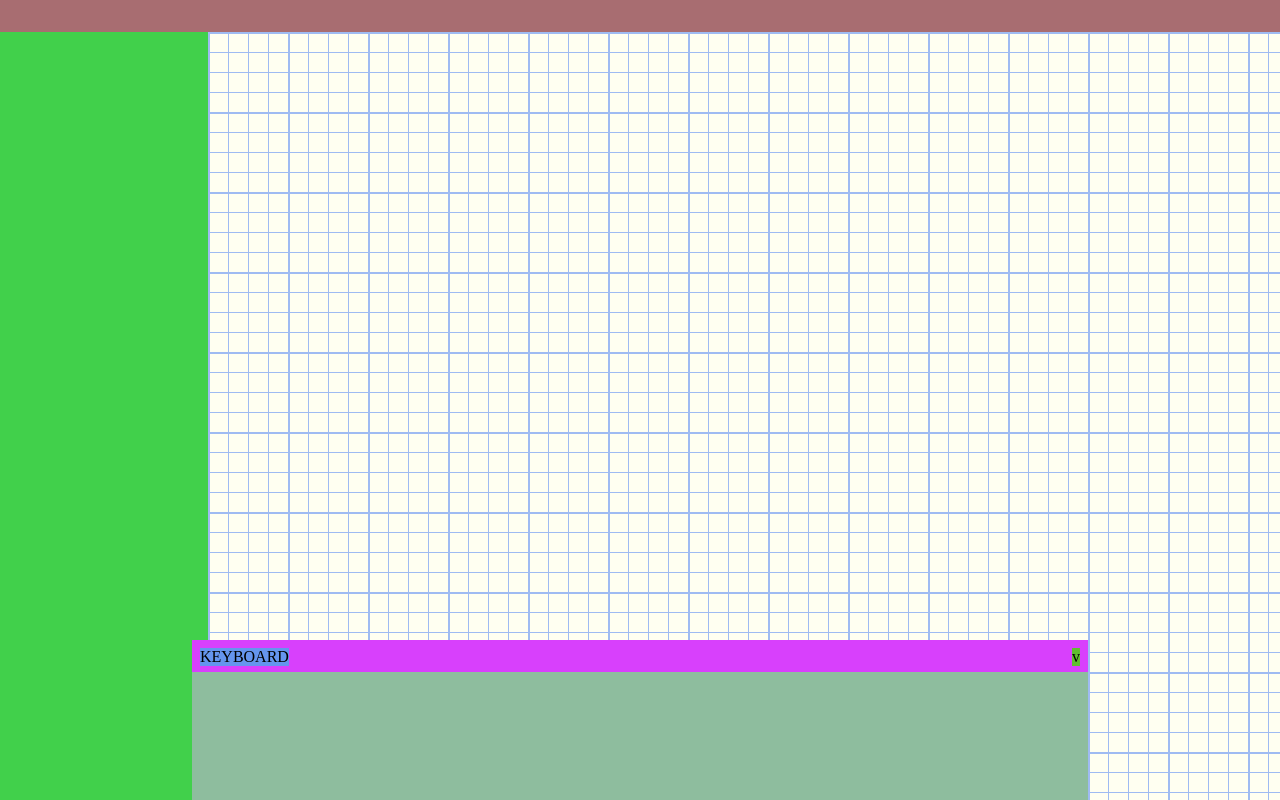
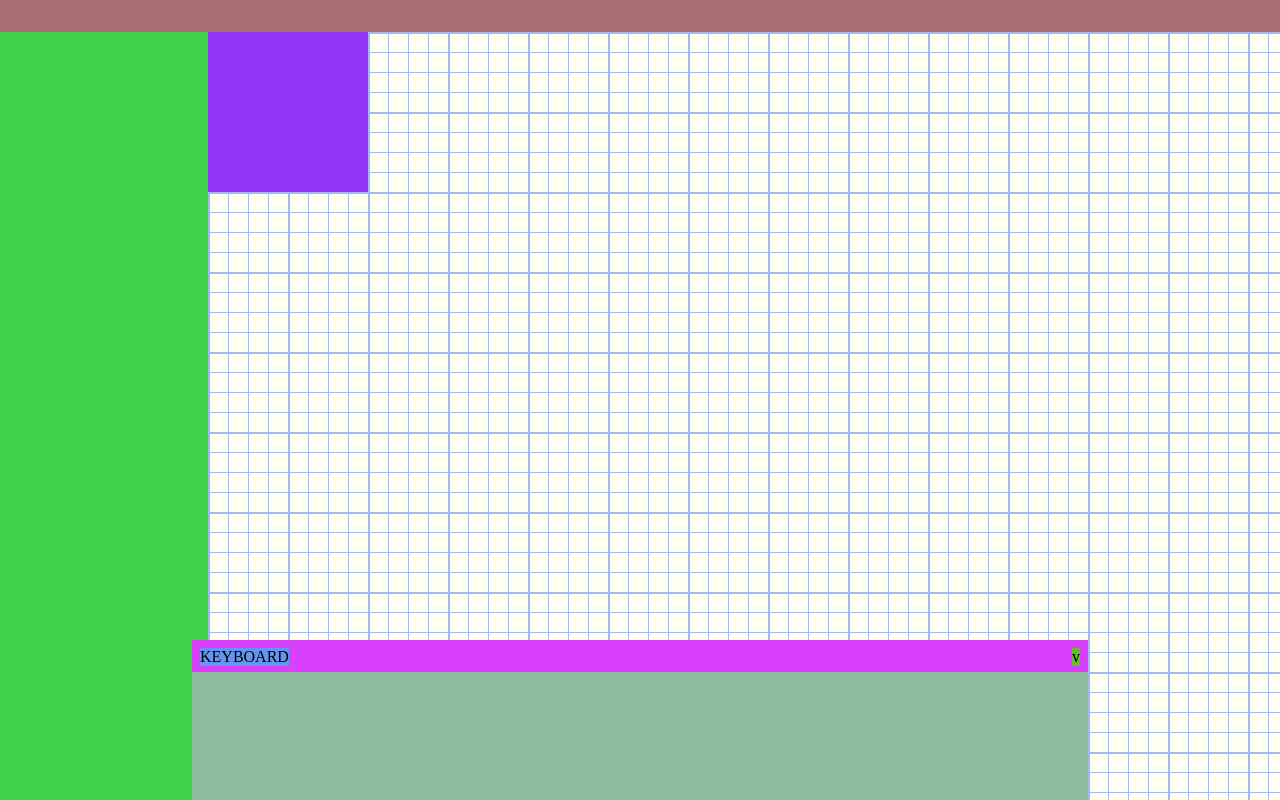
Before and after one commit to samfromcadott/neptunium, a plain HTML site: page index.html in a window 1280 px wide. Drawn offline with nearby package versions, Linux system fonts and the light colour scheme.

Commit message:
Now have draggable node

```diff
--- a/index.html
+++ b/index.html
@@ -17,17 +17,18 @@
 	<div id="top-bar" class="tool-bar"></div>
 
 	<div id="ui-container">
+
 		<div id="tool-panel"></div>
-		<div id="node-view"></div>
+		<div id="node-view"><div class="node"></div></div>
 
 		<div id="keyboard-container">
 			<div id="keyboard-bar" class="tool-bar">
 				<span class="ui-label">KEYBOARD</span>
 				<span id="hide-keyboard" class="ui-button">v</span>
 			</div>
-
 			<div id="keyboard"></div>
 		</div>
+
 	</div>
 </body>
 </html>
--- a/style.css
+++ b/style.css
@@ -25,6 +25,13 @@ body {
 	top: 0.5em;
 	right: 0.5em;
 	background-color: #60be2f;
+}
+
+.node {
+	position: relative;
+	background-color: #9136f7;
+	width: 10em;
+	height: 10em;
 }
 
 #top-bar {
--- a/ui.js
+++ b/ui.js
@@ -1,3 +1,9 @@
+$('.node').draggable({
+	containment: "parent"
+})
+
+
+// Keyboard
 var keyboardHidden = false
 
 $("#hide-keyboard").click( () => {
```
